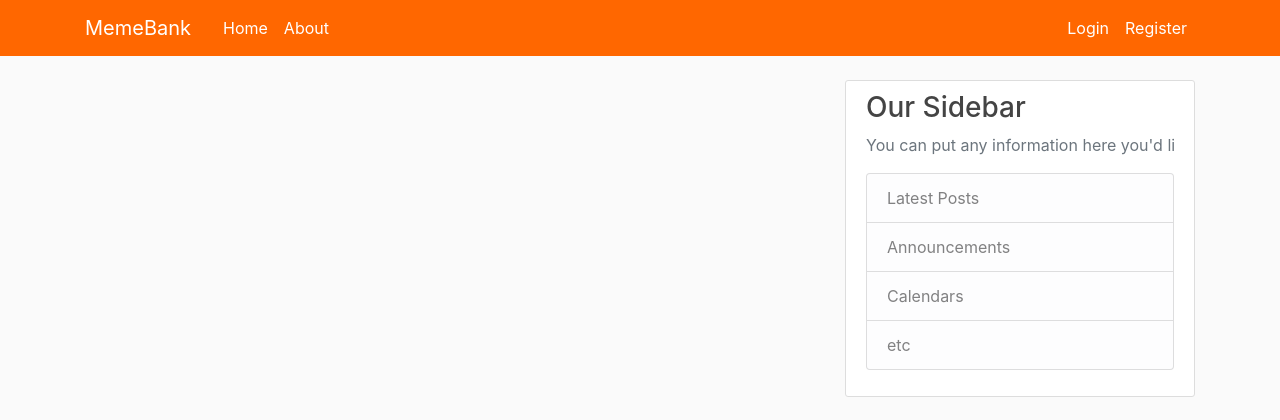
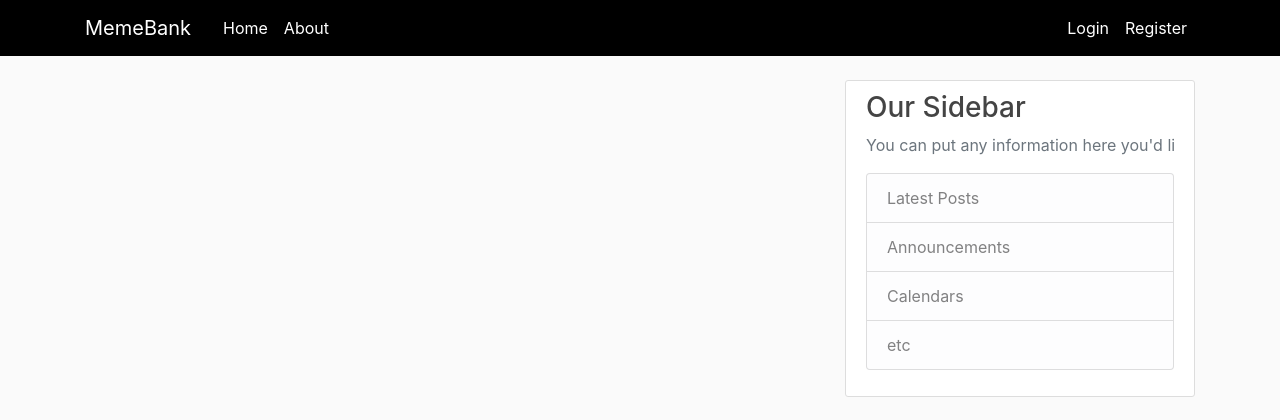
Before and after one commit to 3249V/DjangoApp, a Django app: page / in a window 1280 px wide. Shown: the top 420 px of the page. Run offline with Django 3.2, Linux system fonts and the light colour scheme; data that the repository does not hold is empty; some libraries are stand-ins or nearby versions.

Commit message:
Rebrand to MemeBank

```diff
--- a/blog/static/blog/main.css
+++ b/blog/static/blog/main.css
@@ -29,7 +29,7 @@
   white-space: initial;
 }
 .bg-steel {
-  background-color: #ff6700;
+  background-color: #000000;
 }
 
 .site-header .navbar-nav .nav-link {
```
